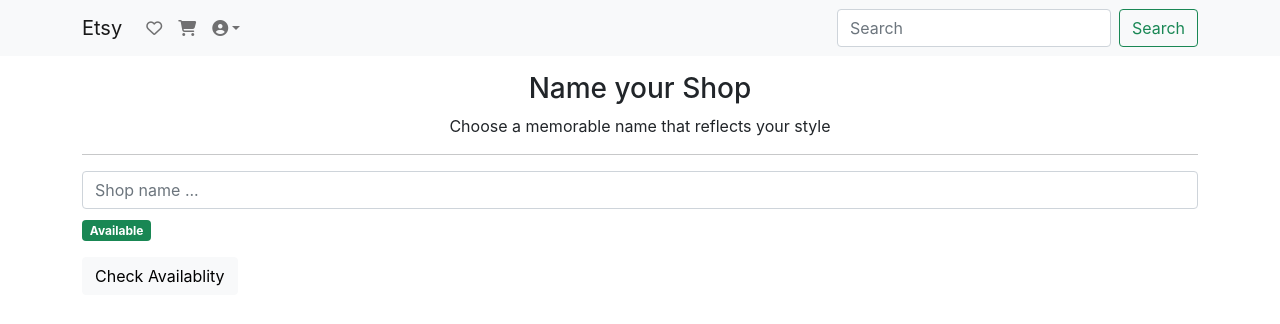
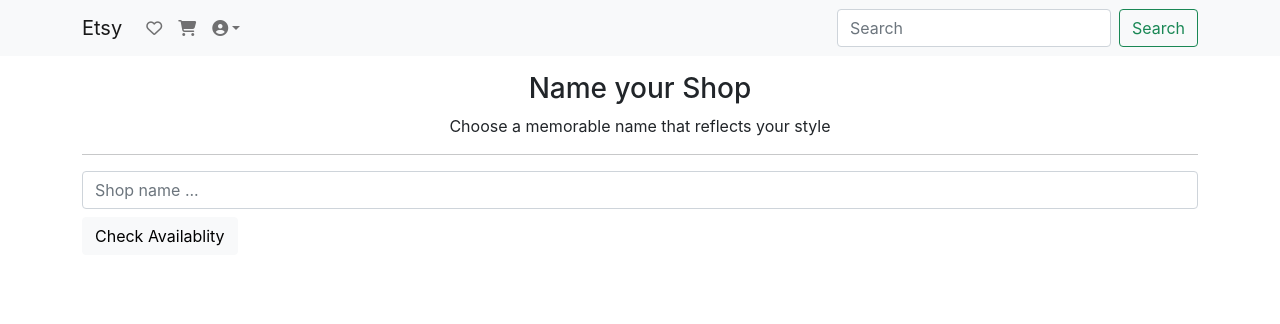
Before and after one commit to Jazim-Abbas/ecommerece-frontend-app, a React (Create React App) app: page /init-shop in a window 1280 px wide. Shown: the top 324 px of the page. Built offline with nearby package versions, Linux system fonts and the light colour scheme; no server answers; sample sign-in values are in the browser's storage.

Commit message:
shop-name: conditionally add or remove badge for shop available status

```diff
--- a/src/apis/shop.js
+++ b/src/apis/shop.js
@@ -3,3 +3,7 @@ import api from ".";
 export function isShopExists() {
   return api.get("/shop/is-shop-exists");
 }
+
+export function checkAvailablity() {
+  return api.post("/shop/check-availablity");
+}
--- a/src/screens/shop-name.jsx
+++ b/src/screens/shop-name.jsx
@@ -3,13 +3,17 @@ import BaseLayout from "../layouts/base";
 import * as shopApi from "../apis/shop";
 import useApi from "../hooks/use-api";
 import { useEffect, useState } from "react";
-import { AppLoading } from "../components";
+import { AppLoading, ServerError } from "../components";
 
 export default function ShopNameScreen() {
   const shopExistsApi = useApi(shopApi.isShopExists, {
     keyExtractor: "isShopExists",
   });
+  const shopAvailablity = useApi(shopApi.checkAvailablity, {
+    keyExtractor: "isAvailable",
+  });
   const history = useHistory();
+  const [isChecked, setIsChecked] = useState(false);
   const [isLoading, setIsLoading] = useState(false);
   const [isShopExists, setIsShopExists] = useState(false);
   const [shopname, setShopname] = useState("");
@@ -30,19 +34,23 @@ export default function ShopNameScreen() {
   const handleChangeInput = (e) => {
     const shopname = e.target.value;
 
-    setIsShopExists(false);
+    setIsChecked(false);
     setShopname(shopname);
   };
 
   const handleCheckAvailablity = () => {
-    setIsShopExists(true);
+    setIsChecked(true);
   };
 
   const shopAvailable = () => {
+    const status = shopAvailablity.data;
+
+    if (!isChecked) return <></>;
+
     return (
-      <div className="mt-2">
-        <p className="badge bg-success">Available</p>
-      </div>
+      <p className={`badge bg-${status ? "success" : "danger"}`}>
+        {status ? "Available" : "Not Available"}
+      </p>
     );
   };
 
@@ -65,14 +73,14 @@ export default function ShopNameScreen() {
           value={shopname}
           onChange={handleChangeInput}
         />
-        {shopAvailable()}
+        <div className="mt-2">{shopAvailable()}</div>
         {isLoading && <AppLoading />}
         {!isLoading && (
           <button className="btn btn-light" onClick={handleCheckAvailablity}>
             Check Availablity
           </button>
         )}
-        {isShopExists && (
+        {shopAvailablity.data && (
           <button className="btn btn-primary mx-3" onClick={handleProceed}>
             Proceed
           </button>
```
